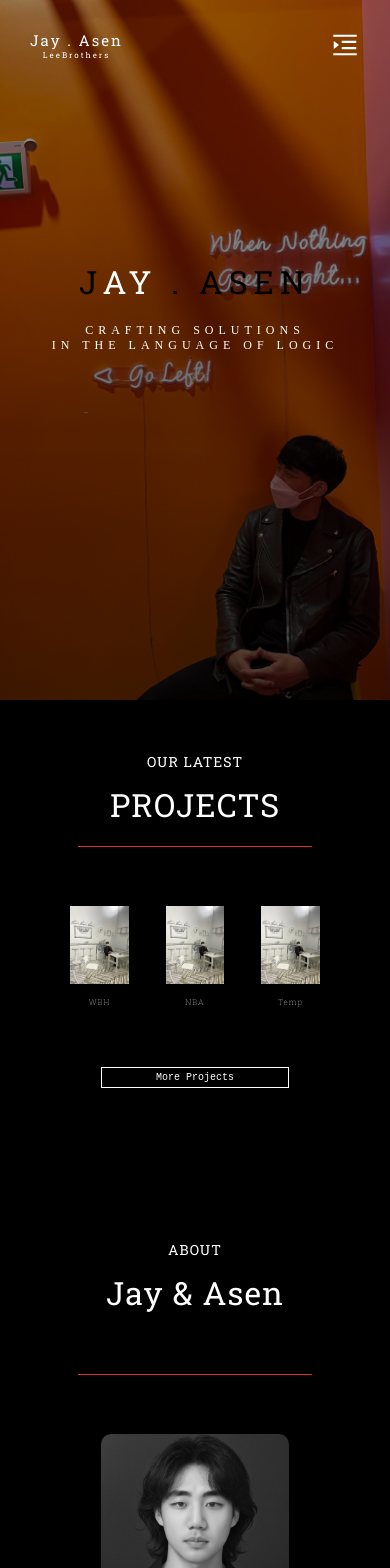
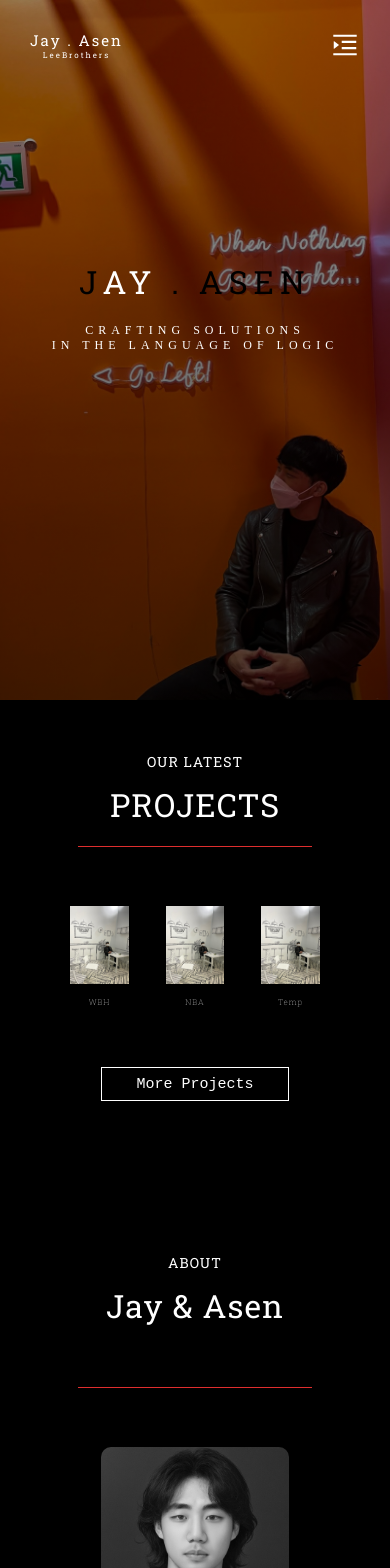
Before and after one commit to LeeJay0126/jayasen, a React (Create React App) app: page / in a window 390 px wide. Shown: the top 1568 px of the page. Built offline with nearby package versions, Linux system fonts and the light colour scheme; a web font is replaced by a local one.

Commit message:
background-attachment fix and input value fix

```diff
--- a/src/Pages/ContactUs/ContactUs.css
+++ b/src/Pages/ContactUs/ContactUs.css
@@ -442,7 +442,7 @@
         height: 25px;
         width: 100px;
         font-size: 16px;
-        letter-spacing: 2px;
+        letter-spacing: 1px;
     }
 
 }
--- a/src/Pages/Home/Home.css
+++ b/src/Pages/Home/Home.css
@@ -390,7 +390,7 @@
         min-height: 750px;
         background-position: 50% 50%;
         background-size: cover;
-        background-repeat: no-repeat;
+        background-attachment: scroll;
     }
 
     .HomeHeaders {
@@ -476,7 +476,7 @@
         min-height: 750px;
         background-position: 50% 50%;
         background-size: cover;
-        background-repeat: no-repeat;
+        background-attachment: scroll;
     }
 
     .HomeHeaders {
@@ -516,6 +516,8 @@
         font-size: 12px;
         padding: 2%;
     }
+
+
 
     /**********************************************************************************************
         Home About us Section
@@ -587,7 +589,7 @@
         min-height: 700px;
         background-position: 50% 50%;
         background-size: cover;
-        background-repeat: no-repeat;
+        background-attachment: scroll;
     }
 
     .HomeHeaders {
@@ -625,8 +627,8 @@
     }
 
     .HomeProjectLink {
-        font-size: 10px;
-        padding: 2%;
+        padding: 4%;
+        font-size: 15px;
     }
 
     /**********************************************************************************************
```
